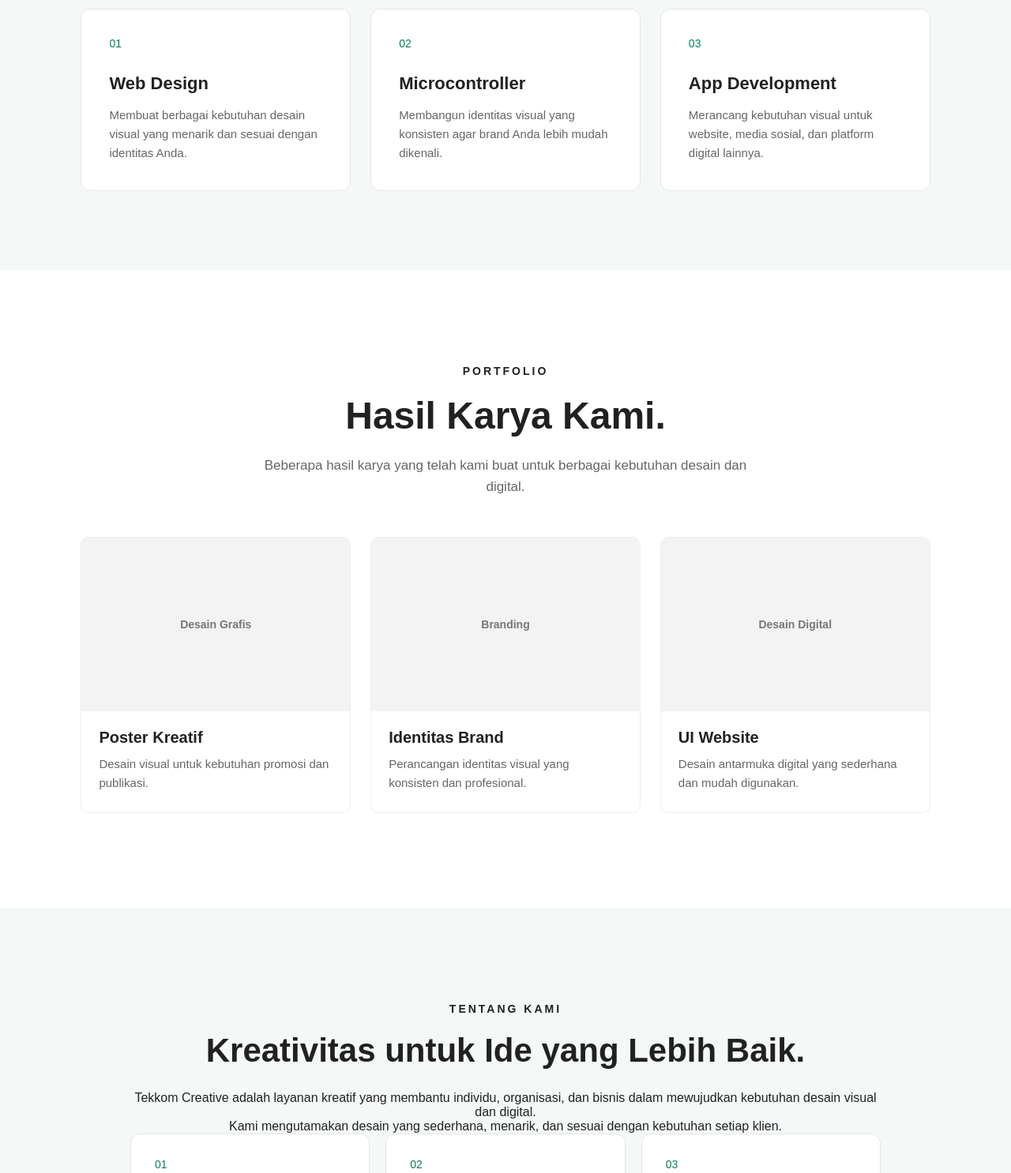
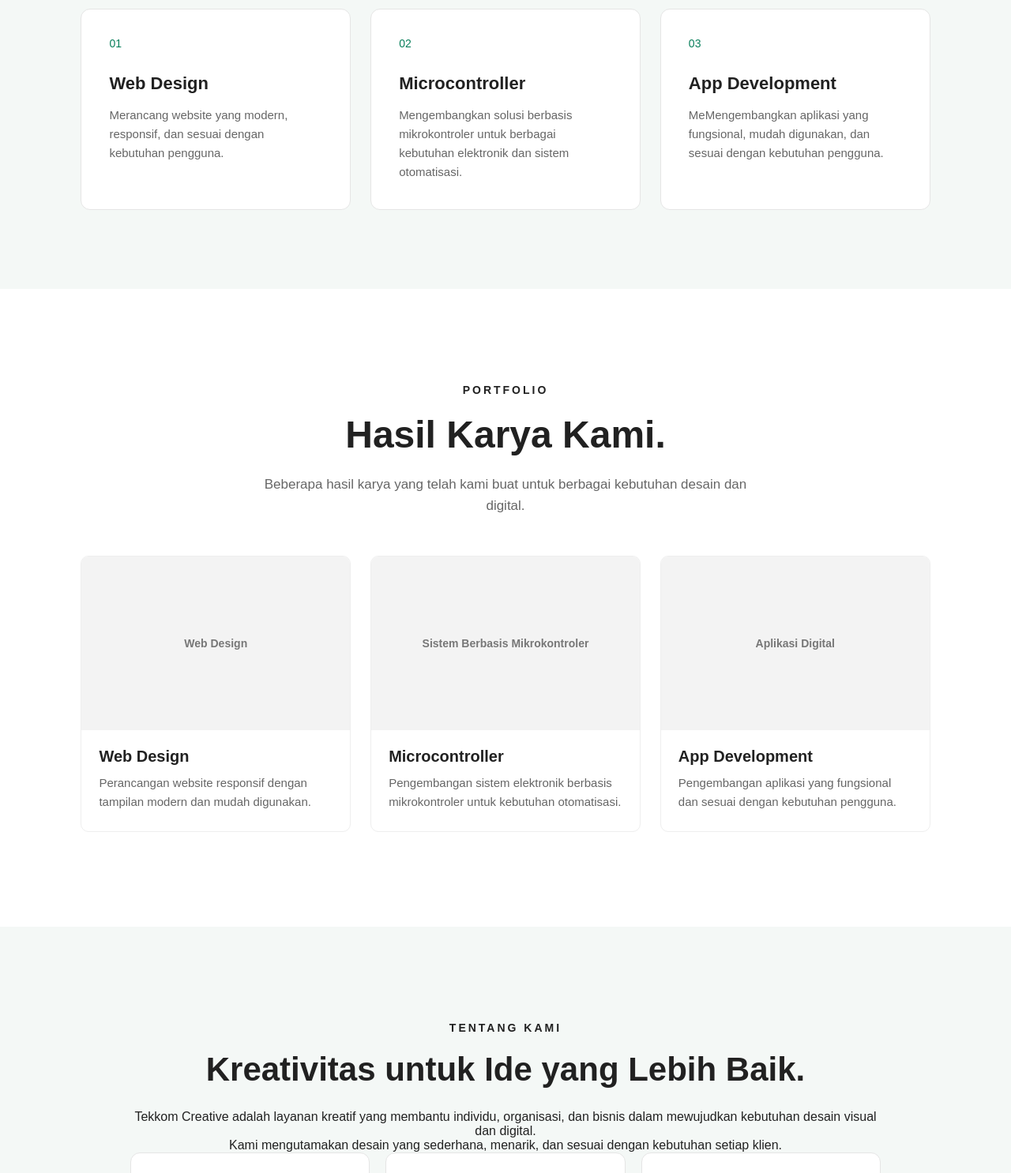
Before and after one commit to KyCraft-OS/tekkom-creative, a plain HTML site: page index.html in a window 1280 px wide. Shown: the part 1020-2506 px from the top of the page at 79% size. Drawn offline with Linux system fonts and the light colour scheme.

Commit message:
update content

```diff
--- a/index.html
+++ b/index.html
@@ -65,8 +65,8 @@
             <div class="service-number">01</div>
             <h3>Web Design</h3>
             <p>
-                Membuat berbagai kebutuhan desain visual
-                yang menarik dan sesuai dengan identitas Anda.
+                Merancang website yang modern, responsif,
+                dan sesuai dengan kebutuhan pengguna.
             </p>
         </div>
 
@@ -74,8 +74,8 @@
             <div class="service-number">02</div>
             <h3>Microcontroller</h3>
             <p>
-                Membangun identitas visual yang konsisten
-                agar brand Anda lebih mudah dikenali.
+                Mengembangkan solusi berbasis mikrokontroler
+                untuk berbagai kebutuhan elektronik dan sistem otomatisasi.
             </p>
         </div>
 
@@ -83,8 +83,8 @@
             <div class="service-number">03</div>
             <h3>App Development</h3>
             <p>
-                Merancang kebutuhan visual untuk website,
-                media sosial, dan platform digital lainnya.
+                MeMengembangkan aplikasi yang fungsional,
+                mudah digunakan, dan sesuai dengan kebutuhan pengguna.
             </p>
         </div>
 
@@ -108,26 +108,26 @@
 
             <div class="portfolio-card">
                 <div class="portfolio-image">
-                    <span>Desain Grafis</span>
+                    <span>Web Design</span>
                 </div>
-                <h3>Poster Kreatif</h3>
-                <p>Desain visual untuk kebutuhan promosi dan publikasi.</p>
+                <h3>Web Design</h3>
+                <p>Perancangan website responsif dengan tampilan modern dan mudah digunakan.</p>
             </div>
 
             <div class="portfolio-card">
                 <div class="portfolio-image">
-                    <span>Branding</span>
+                    <span>Sistem Berbasis Mikrokontroler</span>
                 </div>
-                <h3>Identitas Brand</h3>
-                <p>Perancangan identitas visual yang konsisten dan profesional.</p>
+                <h3>Microcontroller</h3>
+                <p>Pengembangan sistem elektronik berbasis mikrokontroler untuk kebutuhan otomatisasi.</p>
             </div>
 
             <div class="portfolio-card">
                 <div class="portfolio-image">
-                    <span>Desain Digital</span>
+                    <span>Aplikasi Digital</span>
                 </div>
-                <h3>UI Website</h3>
-                <p>Desain antarmuka digital yang sederhana dan mudah digunakan.</p>
+                <h3>App Development</h3>
+                <p>Pengembangan aplikasi yang fungsional dan sesuai dengan kebutuhan pengguna.</p>
             </div>
 
         </div>
@@ -162,19 +162,16 @@
         <div class="about-points">
 
     <div class="about-point">
-        <div class="about-number">01</div>
         <h3>Kreatif</h3>
         <p>Menghasilkan ide dan desain yang memiliki karakter.</p>
     </div>
 
     <div class="about-point">
-        <div class="about-number">02</div>
         <h3>Profesional</h3>
         <p>Mengutamakan kualitas dan ketepatan dalam setiap proses pengerjaan desain.</p>
     </div>
 
     <div class="about-point">
-        <div class="about-number">03</div>
         <h3>Kolaboratif</h3>
         <p>Bekerja sama dengan klien untuk menghasilkan desain yang sesuai dengan kebutuhan.</p>
     </div>
```
